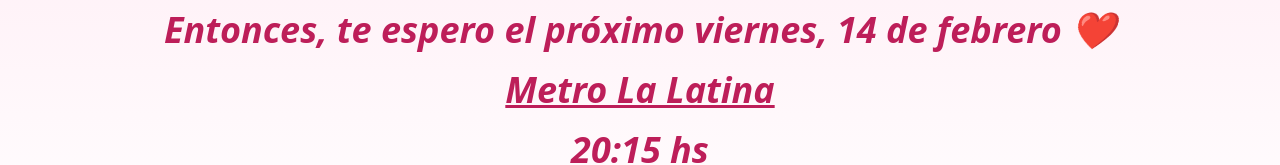
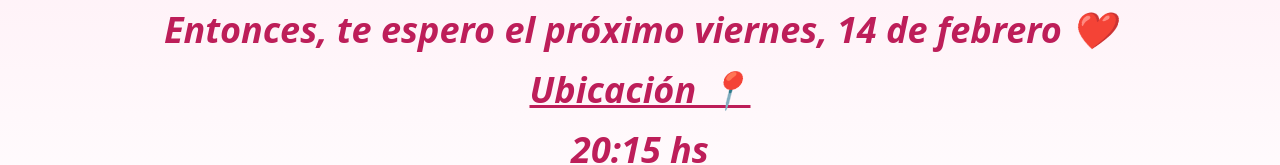
Before and after one commit to JuanJaraEli/app-tfm, a plain HTML site: page index.html in a window 1280 px wide. Both pictures are taken after a click on the button "Chi". Shown: the part 528-693 px from the top of the page. Drawn offline with nearby package versions, Linux system fonts and the light colour scheme.

Commit message:
Modificaciones finales

```diff
--- a/index.html
+++ b/index.html
@@ -251,7 +251,7 @@
         <div class="flex flex-col text-center gap-[10px] sm:gap-[20px]">
           <div>SIIIIIII :3</div>
           <div>Entonces, te espero el próximo viernes, 14 de febrero ❤️</div>
-          <a href="https://maps.apple.com/?address=Madrid,%20Espa%C3%B1a&auid=8985060030884508272&ll=40.411199,-3.708440&lsp=9902&q=La%20Latina&t=r" target="_blank" class="underline">Metro La Latina</a>
+          <a href="https://maps.apple.com/?address=Madrid,%20Espa%C3%B1a&auid=8985060030884508272&ll=40.411199,-3.708440&lsp=9902&q=La%20Latina&t=r" target="_blank" class="underline">Ubicación 📍</a>
           <div>20:15 hs</div>
         </div>
       `;
```
